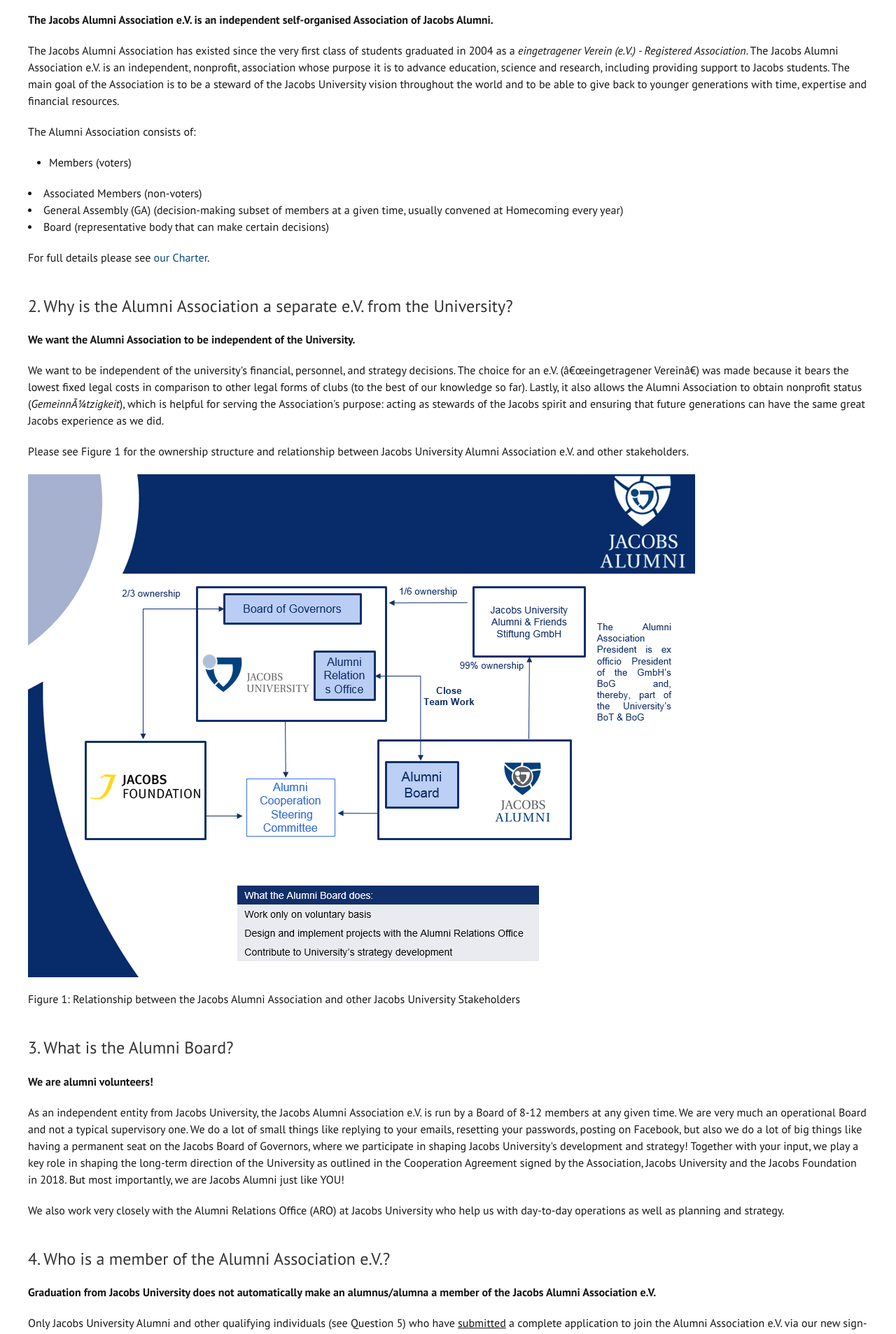
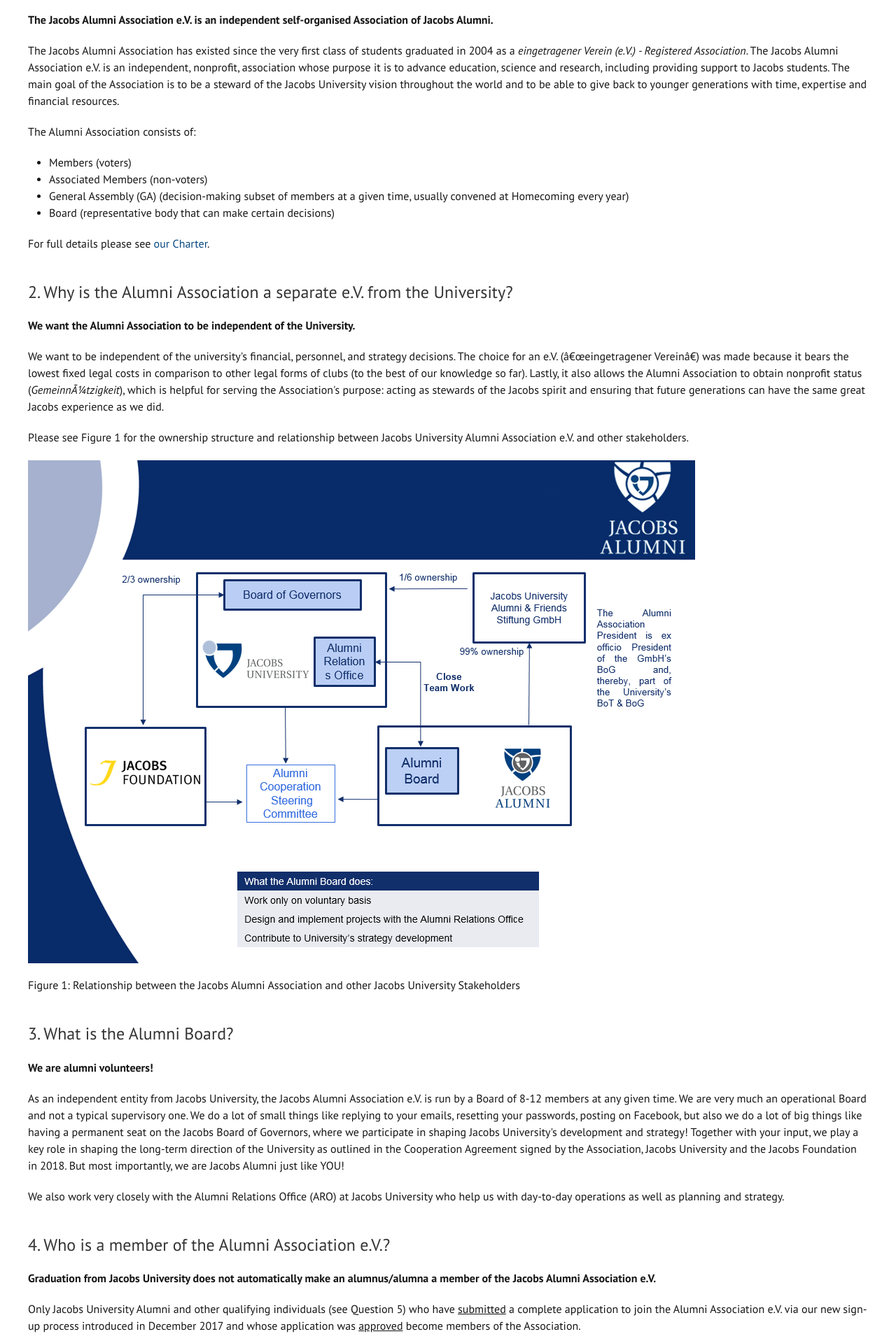
Before and after one commit to JacobsAlumni/jekyll.jacobs-alumni.de, a Jekyll site: the page built from src/faqs.html, in a window 1280 px wide. Shown: the part 1243-3150 px from the top of the page at 70% size. Built offline with Jekyll 4.4.1, drawn with Linux system fonts in a browser that asks for light colours.

Commit message:
FAQs: Fix regression

```diff
--- a/src/faqs.html
+++ b/src/faqs.html
@@ -39,10 +39,13 @@
 <p>The Jacobs Alumni Association has existed since the very first class of students graduated in 2004 as a <i>eingetragener Verein (e.V.) - Registered Association</i>. The Jacobs Alumni Association e.V. is an independent, nonprofit, association whose purpose it is to advance education, science and research, including providing support to Jacobs students. The main goal of the Association is to be a steward of the Jacobs University vision throughout the world and to be able to give back to younger generations with time, expertise and financial resources. </p>
 
 <p>The Alumni Association consists of: </p>
-<ul><li>Members (voters)</li></ul>
-<li>Associated Members (non-voters)</li>
-<li>General Assembly (GA) (decision-making subset of members at a given time, usually convened at Homecoming every year) </li>
-<li>Board (representative body that can make certain decisions) </li>
+<ul>
+        <li>Members (voters)</li>
+        <li>Associated Members (non-voters)</li>
+        <li>General Assembly (GA) (decision-making subset of members at a given time, usually convened at Homecoming every year) </li>
+        <li>Board (representative body that can make certain decisions) </li>
+</ul>
+
 
 <p> For full details please see <a href='/charter/'>our Charter</a>. </p>
 
```
